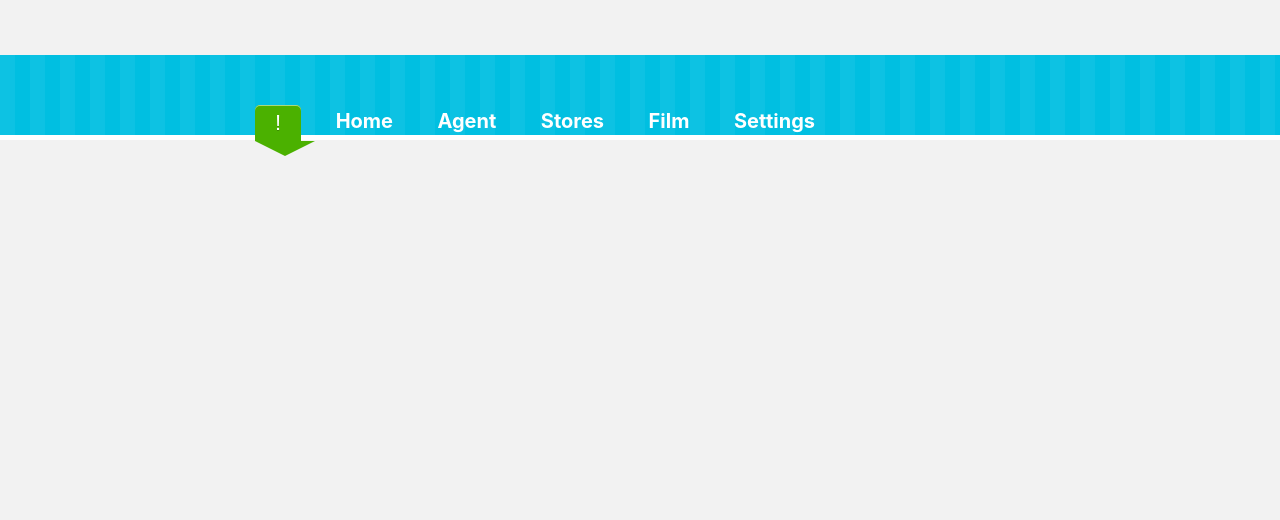
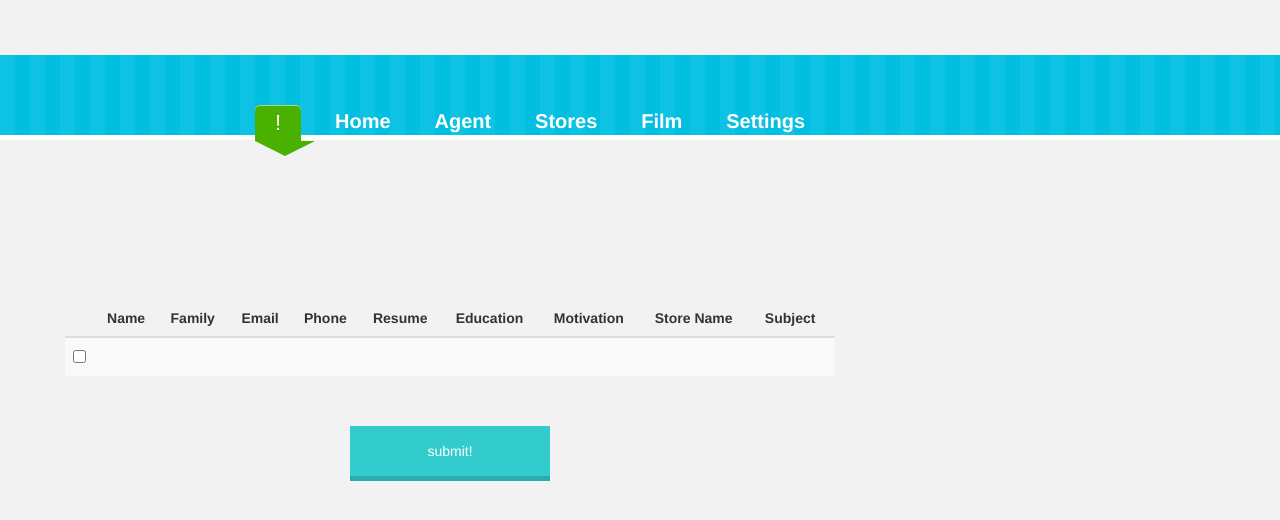
Before and after one commit to parhyme/filmstore, a Flask app: template templates/request list.html in a window 1280 px wide. Shown: the top 520 px of the page. Run offline with Flask 2, Linux system fonts and the light colour scheme; the template is opened without the code that fills it: most values are stand-ins (such as "Sample title", 1, 10 or a date in 2020); some libraries are stand-ins or nearby versions; some web fonts are replaced.

Commit message:
Submit a request

```diff
--- a/templates/request list.html
+++ b/templates/request list.html
@@ -226,5 +226,96 @@
 
 
           <!--end-->
+
+   <!--start-->
+        <br><br><br><br><br><br><br><br>
+
+
+        <div class="container">
+	        <div class="row">
+            <div class="col-md-12">
+            <div class="table-responsive">
+
+
+              <table id="mytable" class="table table-bordred table-striped">
+
+                   <thead>
+                       <th></th>
+                       <th>Name</th>
+                       <th>Family</th>
+                       <th>Email</th>
+                       <th>Phone</th>
+                       <th>Resume</th>
+                       <th>Education</th>
+                       <th>Motivation</th>
+                       <th>Store Name</th>
+                       <th>Subject</th>
+                   </thead>
+
+                   <tbody>
+                      <?php  {% for post in posts %}  ?>
+                        <tr>
+                            <td><input type="checkbox" class="checkthis" /></td>
+                            <td><?php {{post.Name}} ?> </td>
+                            <td><?php {{post.Family}}?> </td>
+                            <td><?php {{post.Email}} ?> </td>
+                            <td><?php {{post.phone}} ?> </td>
+                            <td> <?php {{post.Resume}} ?> </td>
+                            <td> <?php {{post.Education}} ?> </td>
+                            <td> <?php {{post.Motivation}} ?> </td>
+                            <td> <?php {{post.StoreName}} ?> </td>
+                            <td> <?php {{post.Subject}} ?> </td>
+                        </tr>
+                    <?php    {%endfor%}
+?>
+
+
+
+                    </tbody>
+
+                </table>
+
+
+
+        </div>
+                <input name="submit" type="submit" value="submit!" class="inputButton"/>
+
+
+	</div>
+</div>
+
+
+<div class="modal fade" id="edit" tabindex="-1" role="dialog" aria-labelledby="edit" aria-hidden="true">
+      <div class="modal-dialog">
+    <div class="modal-content">
+          <div class="modal-header">
+        <button type="button" class="close" data-dismiss="modal" aria-hidden="true"><span class="glyphicon glyphicon-remove" aria-hidden="true"></span></button>
+        <h4 class="modal-title custom_align" id="Heading">Edit Your Detail</h4>
+      </div>
+          <div class="modal-body">
+          <div class="form-group">
+        <input class="form-control " type="text" placeholder="Mohsin">
+        </div>
+        <div class="form-group">
+
+        <input class="form-control " type="text" placeholder="Irshad">
+        </div>
+        <div class="form-group">
+        <textarea rows="2" class="form-control" placeholder="CB 106/107 Street # 11 Wah Cantt Islamabad Pakistan"></textarea>
+
+
+        </div>
+      </div>
+          <div class="modal-footer ">
+        <button type="button" class="btn btn-warning btn-lg" style="width: 100%;"><span class="glyphicon glyphicon-ok-sign"></span> Update</button>
+      </div>
+        </div>
+    <!-- /.modal-content -->
+  </div>
+      <!-- /.modal-dialog -->
+    </div>
+
+
+
   </body>
 </html>
```
